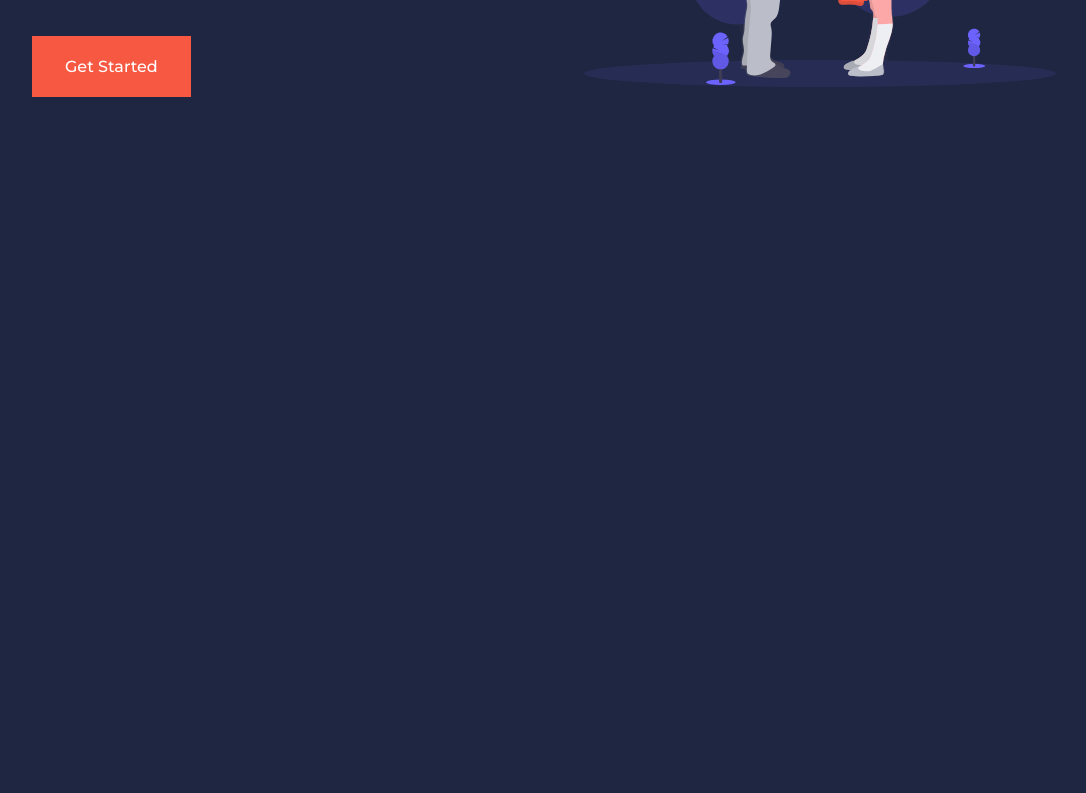
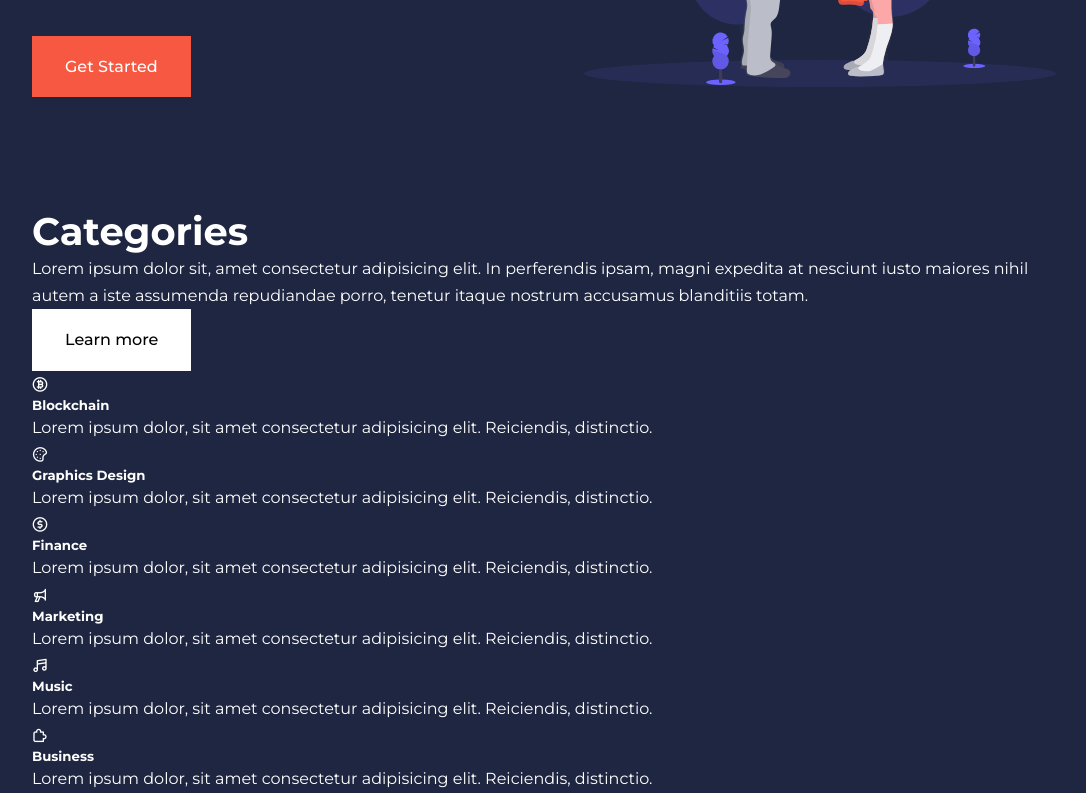
Before and after one commit to nagoudinada/Multipage-EducationShool-Website, a plain HTML site: page index.html in a window 1280 px wide. Shown: the part 431-1224 px from the top of the page, without its empty margins (96-1182 px from the left). Before the commit the page ends 800 px from the top, so only its background shows below. Drawn offline with nearby package versions, Linux system fonts and the light colour scheme.

Commit message:
categories html

```diff
--- a/index.html
+++ b/index.html
@@ -31,6 +31,10 @@
     </nav>
     <! -- ================== END OF NAV BAR ================= -->
 
+
+
+
+
     <header>
         <div class="container header__container">
             <div class="header__left">
@@ -50,5 +54,55 @@
     </header>
     <! -- ==================END OF HEADER ================= -->
 
+
+
+
+    <section class="categories">
+        <div class="container categories__container">
+            <div class="categories__left">
+                <h1>Categories</h1>
+                <p>Lorem ipsum dolor sit, amet consectetur adipisicing elit. In perferendis ipsam, magni expedita at nesciunt iusto maiores nihil autem a iste assumenda repudiandae porro, tenetur itaque nostrum accusamus blanditiis totam.</p>
+                <a href="#" class="btn">Learn more</a>
+            </div>
+
+            <div class="categories__right">
+                <article class="category">
+                    <span class="category__icon"><i class="uil uil-bitcoin-circle"></i></span>
+                    <h5>Blockchain</h5>
+                    <p>Lorem ipsum dolor, sit amet consectetur adipisicing elit. Reiciendis, distinctio.</p>
+                </article>
+
+                <article class="category">
+                    <span class="category__icon"><i class="ui uil-palette"></i></span>
+                    <h5>Graphics Design</h5>
+                    <p>Lorem ipsum dolor, sit amet consectetur adipisicing elit. Reiciendis, distinctio.</p>
+                </article>
+
+                <article class="category">
+                    <span class="category__icon"><i class="uil uil-usd-circle"></i></span>
+                    <h5>Finance</h5>
+                    <p>Lorem ipsum dolor, sit amet consectetur adipisicing elit. Reiciendis, distinctio.</p>
+                </article>
+
+                <article class="category">
+                    <span class="category__icon"><i class="uil uil-megaphone"></i></span>
+                    <h5>Marketing</h5>
+                    <p>Lorem ipsum dolor, sit amet consectetur adipisicing elit. Reiciendis, distinctio.</p>
+                </article>
+
+                <article class="category">
+                    <span class="category__icon"><i class="uil uil-music"></i></span>
+                    <h5>Music</h5>
+                    <p>Lorem ipsum dolor, sit amet consectetur adipisicing elit. Reiciendis, distinctio.</p>
+                </article>
+
+                <article class="category">
+                    <span class="category__icon"><i class="uil uil-puzzle-piece"></i></span>
+                    <h5>Business</h5>
+                    <p>Lorem ipsum dolor, sit amet consectetur adipisicing elit. Reiciendis, distinctio.</p>
+                </article>
+            </div>
+        </div>
+    </section>
  </body>
  </html>
```
